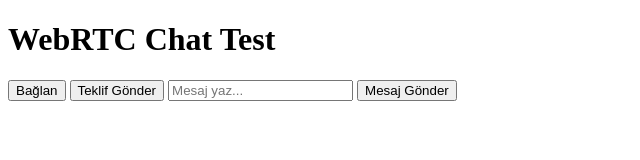
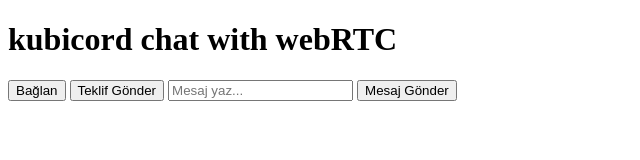
Before and after one commit to kubilaiswf/kubicord, a website: page public/index.html in a window 1280 px wide. Shown: the whole page, without its empty margins (0-640 px from the left). Drawn offline with Linux system fonts and the light colour scheme.

Commit message:
Create README.md

```diff
--- a/package.json
+++ b/package.json
@@ -6,7 +6,7 @@
     "test": "echo \"Error: no test specified\" && exit 1"
   },
   "keywords": [],
-  "author": "",
+  "author": "kubilaiswf",
   "license": "ISC",
   "description": "",
   "dependencies": {
--- a/public/index.html
+++ b/public/index.html
@@ -3,10 +3,10 @@
 <head>
   <meta charset="UTF-8">
   <meta name="viewport" content="width=device-width, initial-scale=1.0">
-  <title>WebRTC Chat</title>
+  <title>kubicord</title>
 </head>
 <body>
-  <h1>WebRTC Chat Test</h1>
+  <h1>kubicord chat with webRTC</h1>
   <button id="connectBtn">Bağlan</button>
   <button id="sendOfferBtn">Teklif Gönder</button>
 
```
Also changed, not shown: README.md (added), 1 other file.
